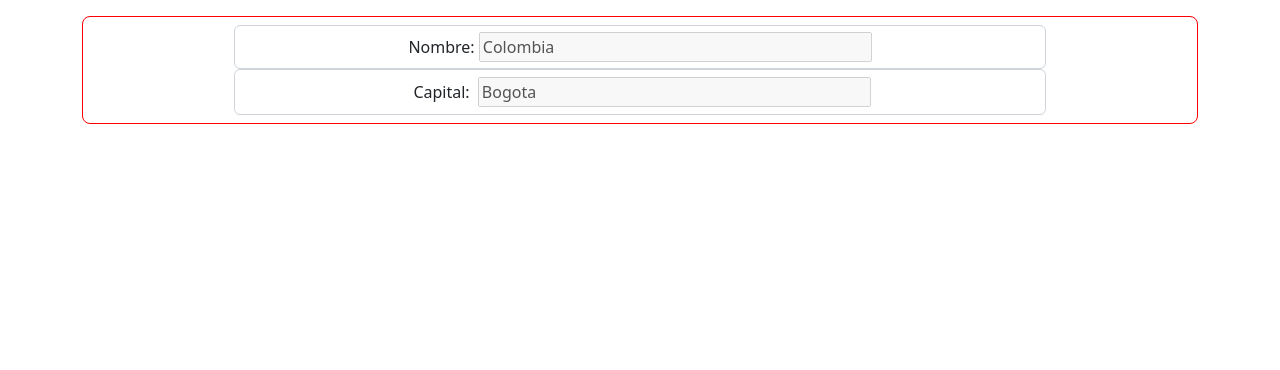
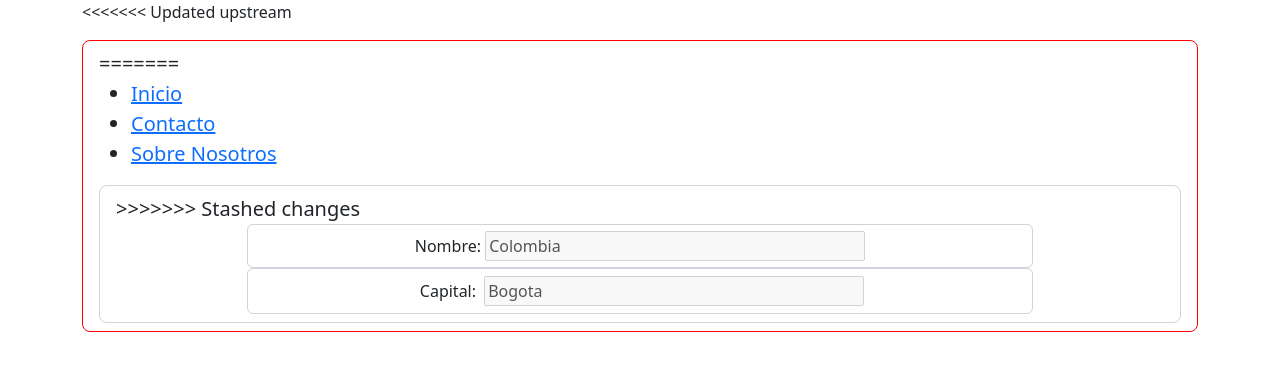
Before and after one commit to polopineresluis/Git-Para-Desarrolladores, a plain HTML site: page Git para desarrolladores/InterfacesDesarrollador04/index.html in a window 1280 px wide. Drawn offline with nearby package versions, Linux system fonts and the light colour scheme.

Commit message:
menu navegacion

```diff
--- a/Git para desarrolladores/InterfacesDesarrollador04/index.html
+++ b/Git para desarrolladores/InterfacesDesarrollador04/index.html
@@ -12,7 +12,19 @@
 <body>
 
     <div class="container">
+<<<<<<< Updated upstream
         <div class="mt-3 formulario form-control form-control-lg w-100 contenedor_formulario">
+=======
+
+        <div class="menu">
+            <ul>
+                <li><a href="#">Inicio</a></li>
+                <li><a href="#">Contacto</a></li>
+                <li><a href="#">Sobre Nosotros</a></li>
+            </ul>
+        </div>
+        <div class="mt-3 formulario form-control form-control-lg w-100">
+>>>>>>> Stashed changes
             <form class="d-flex flex-column justify-content-center align-items-center "
             action="">
                 <div class="form-control w-75 text-center" >
```
